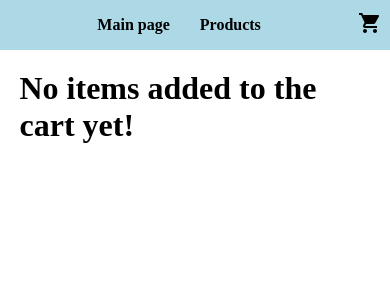
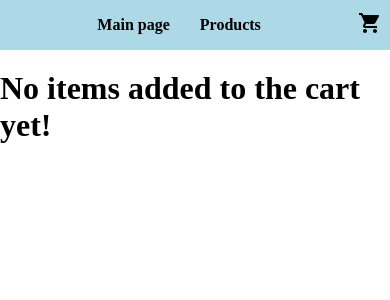
Before and after one commit to bobmcw/odin-shopping-website, a React (Vite) app: page /checkout in a window 390 px wide. Shown: the top 300 px of the page. Built offline with nearby package versions, Linux system fonts and the light colour scheme.

Commit message:
made the checkout page more responsive

```diff
--- a/src/styles/Checkout.module.css
+++ b/src/styles/Checkout.module.css
@@ -60,3 +60,15 @@
     border: none;
     cursor: pointer;
 }
+@media screen and (max-width: 600px) {
+    .checkout{
+       flex-direction: column;
+       padding-left: 0;
+    }
+    .productsList{
+        width: 90%;
+    }
+    .summary{
+        width: 90%;
+    }
+}
```
